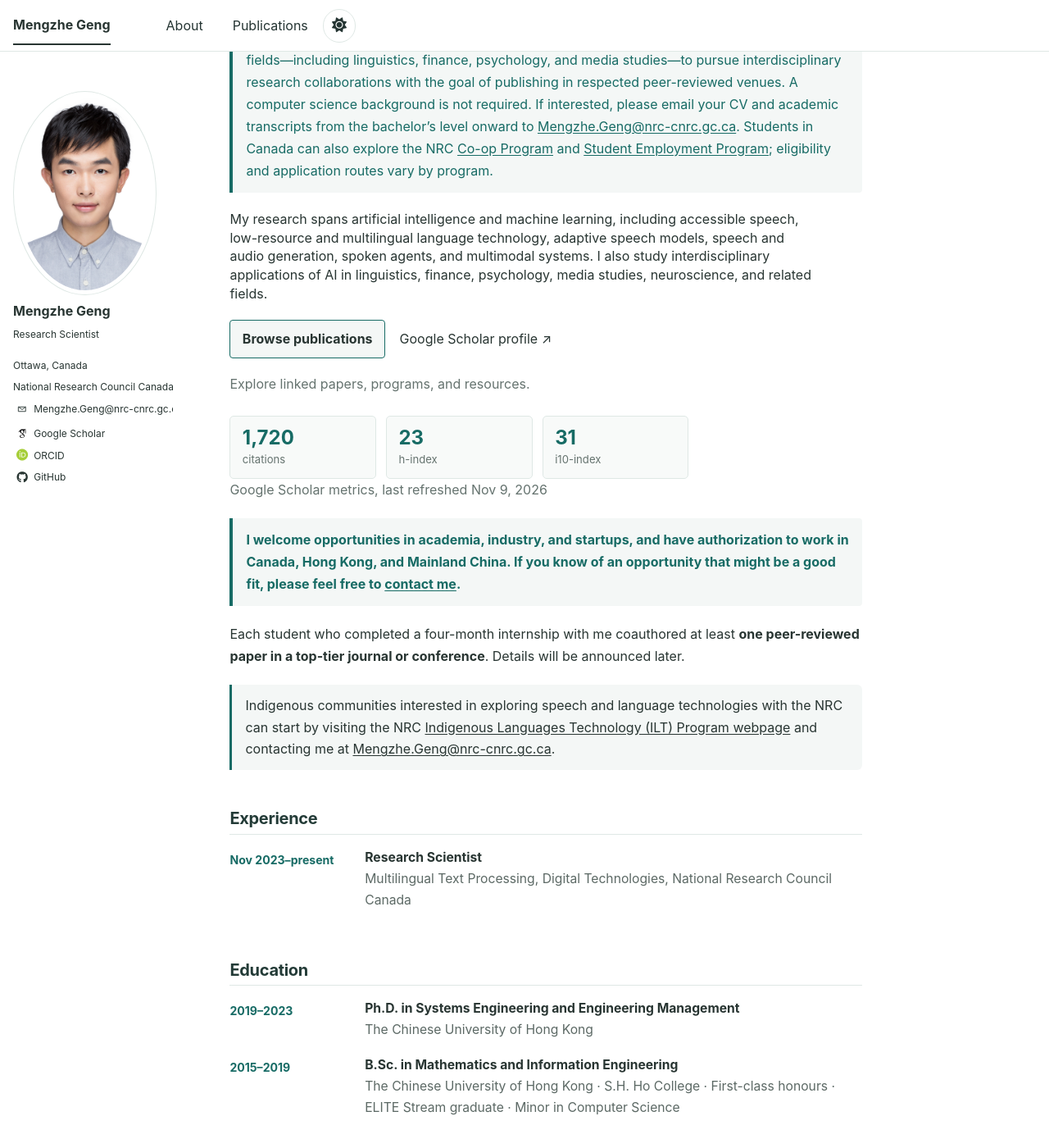
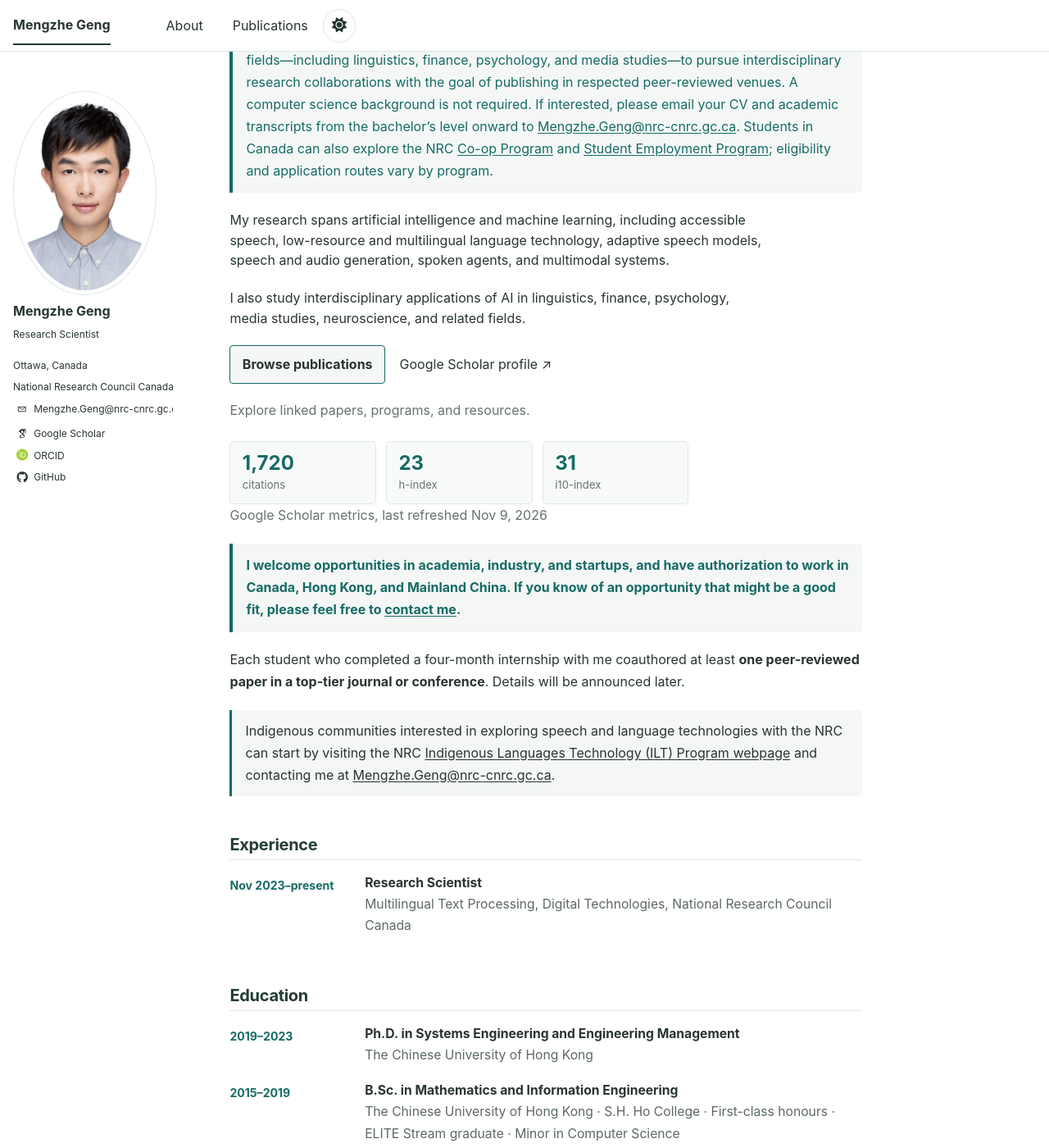
Before and after one commit to MENGZHEGENG/MENGZHEGENG.github.io, a Jekyll site: the page built from _pages/about.md, in a window 1280 px wide and 1400 px high, scrolled down 300 px. Shown: the whole window at 82% size. Built offline with Jekyll 4.4.1, drawn with Linux system fonts in a browser that asks for light colours; some web fonts are replaced.

Commit message:
Improve responsive research overview spacing

```diff
--- a/_pages/about.md
+++ b/_pages/about.md
@@ -24,7 +24,8 @@ show_safety_notice: true
 
 <p class="availability-notice student-opportunity-notice"><strong>Prospective students:</strong> I welcome students from the humanities, social sciences, and related fields—including linguistics, finance, psychology, and media studies—to pursue interdisciplinary research collaborations with the goal of publishing in respected peer-reviewed venues. A computer science background is not required. If interested, please email your CV and academic transcripts from the bachelor’s level onward to <a href="mailto:Mengzhe.Geng@nrc-cnrc.gc.ca">Mengzhe.Geng@nrc-cnrc.gc.ca</a>. Students in Canada can also explore the NRC <a href="https://nrc.canada.ca/en/corporate/careers/nrc-co-op-program">Co-op Program</a> and <a href="https://nrc.canada.ca/en/corporate/careers/nrc-student-employment-program">Student Employment Program</a>; eligibility and application routes vary by program.</p>
 
-<p class="lede">My research spans artificial intelligence and machine learning, including accessible speech, low-resource and multilingual language technology, adaptive speech models, speech and audio generation, spoken agents, and multimodal systems. I also study interdisciplinary applications of AI in linguistics, finance, psychology, media studies, neuroscience, and related fields.</p>
+<p class="lede">My research spans artificial intelligence and machine learning, including accessible speech, low-resource and multilingual language technology, adaptive speech models, speech and audio generation, spoken agents, and multimodal systems.</p>
+<p class="lede">I also study interdisciplinary applications of AI in linguistics, finance, psychology, media studies, neuroscience, and related fields.</p>
 
 <p class="profile-actions"><a class="button-link" href="/publications/">Browse publications</a> <a href="{{ site.author.googlescholar }}">Google Scholar profile <span aria-hidden="true">↗</span></a></p>
 <p class="explore-note">Explore linked papers, programs, and resources.</p>
--- a/_sass/_custom.scss
+++ b/_sass/_custom.scss
@@ -153,12 +153,12 @@ html[data-theme="dark"] .google-scholar-icon {
 }
 
 .lede {
-  max-width: 45em;
+  max-width: 65ch;
   margin: 0 0 0.8em;
   color: var(--global-text-color);
   font-size: 1.35em;
   font-weight: 400;
-  line-height: 1.42;
+  line-height: 1.55;
 }
 
 .lede strong {
@@ -1545,6 +1545,11 @@ html[data-theme="dark"] .timeline-row {
     width: 100%;
     max-width: 100%;
     min-width: 0;
+  }
+
+  .lede {
+    font-size: 1.2em;
+    line-height: 1.55;
   }
 
   .research-grid,
```
